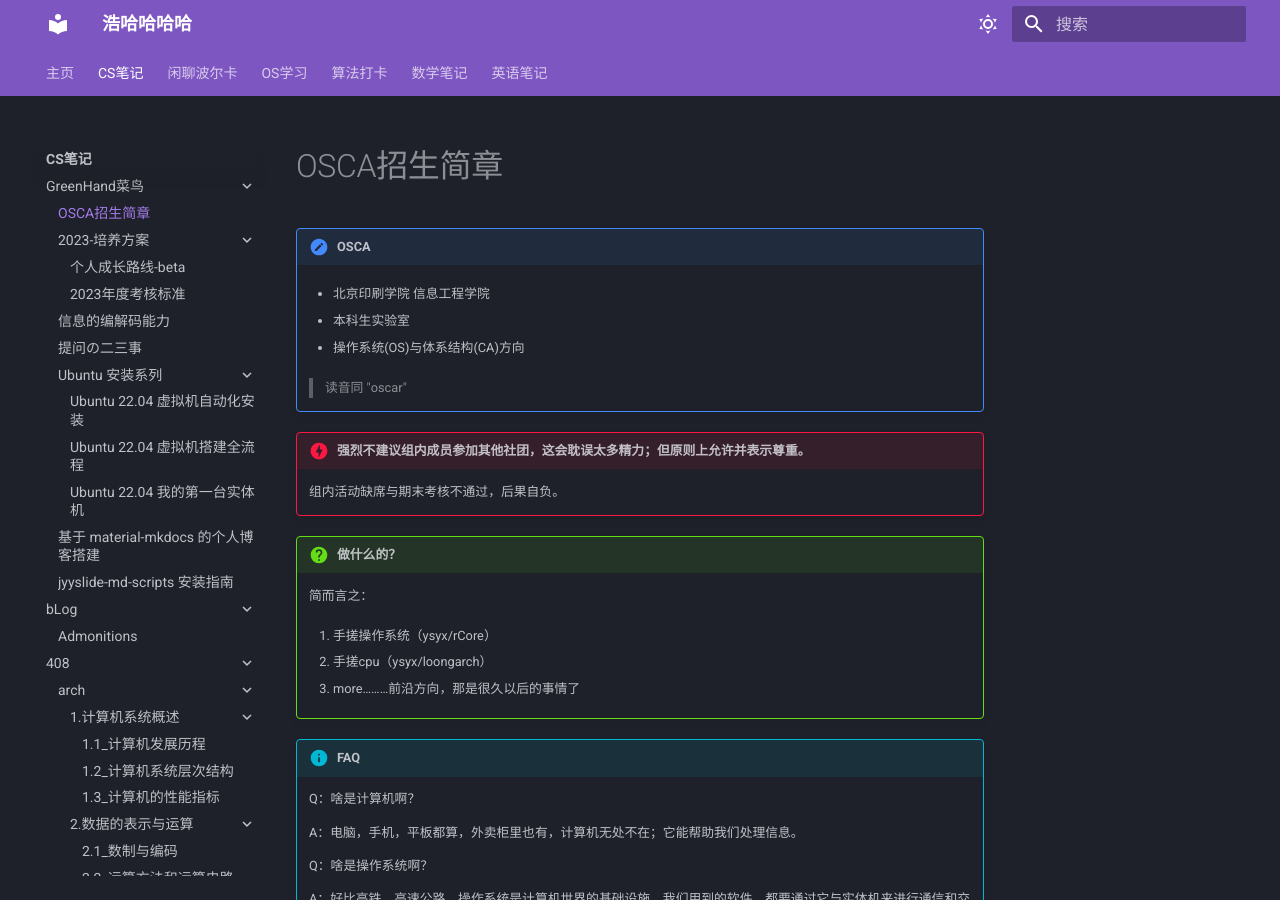
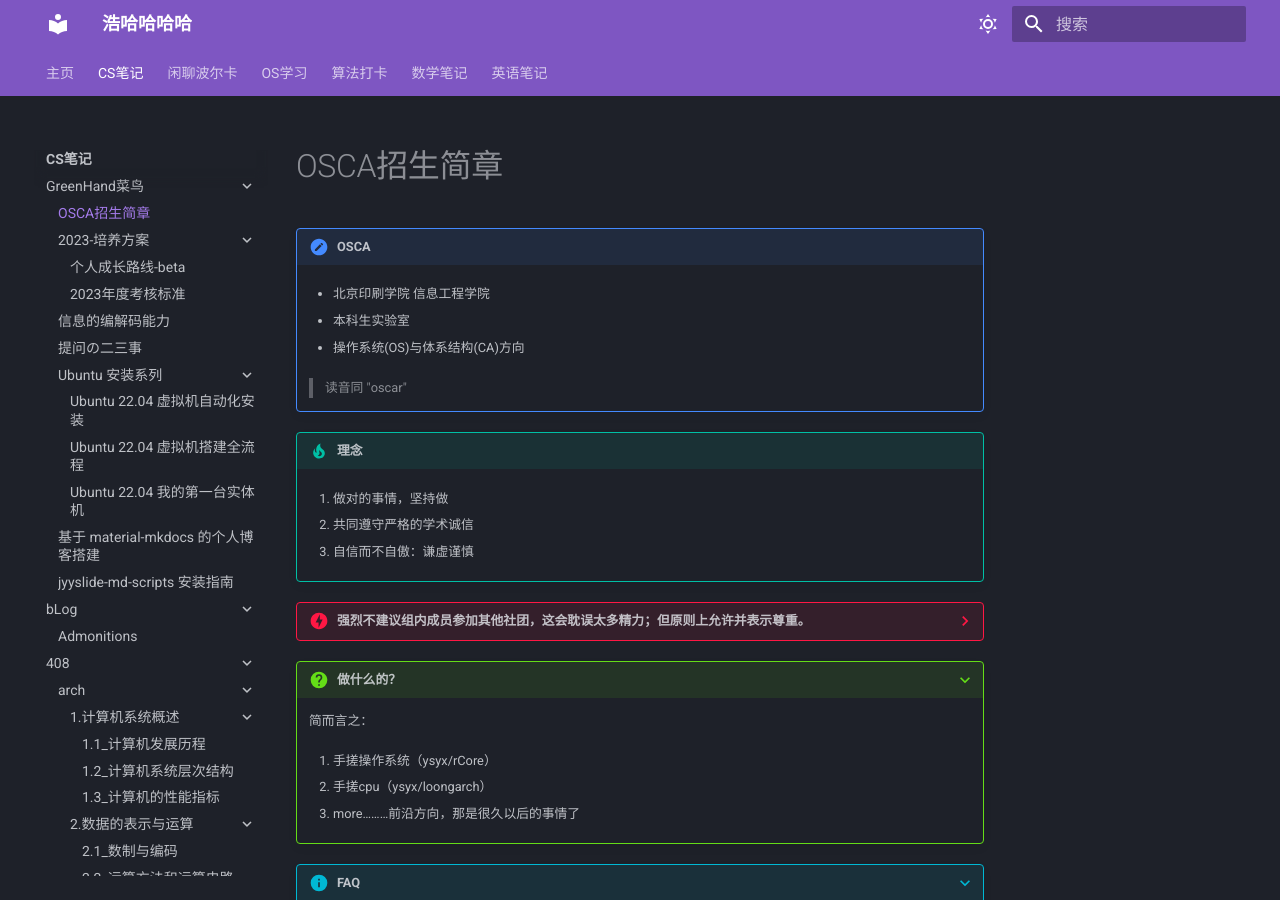
Before and after one commit to Haohahahaha/cs, an MkDocs documentation site: the page built from docs/greenhand/recruit/recruit.md, in a window 1280 px wide and 900 px high. Built offline with MkDocs 1.6.1 and Material for MkDocs 9.7.7, drawn with Linux system fonts in a browser that asks for light colours; some of the changed text lies outside the part shown.

Commit message:
2023-12-13_08:01:55 update

```diff
--- a/docs/greenhand/recruit/recruit.md
+++ b/docs/greenhand/recruit/recruit.md
@@ -10,12 +10,19 @@
 
 	> 读音同 "oscar"
 
+!!! tip "理念"
 
-!!! danger "强烈不建议组内成员参加其他社团，这会耽误太多精力；但原则上允许并表示尊重。"
+	1. 做对的事情，坚持做
+
+	2. 共同遵守严格的学术诚信
+
+	3. 自信而不自傲：谦虚谨慎
+
+??? danger "强烈不建议组内成员参加其他社团，这会耽误太多精力；但原则上允许并表示尊重。"
 
 	组内活动缺席与期末考核不通过，后果自负。
 
-!!! question "做什么的？"
+???+ question "做什么的？"
 
 	简而言之：
 
@@ -25,7 +32,7 @@
 
 	3. more………前沿方向，那是很久以后的事情了
 
-!!! info "FAQ"
+???+ info "FAQ"
 
 	Q：啥是计算机啊？
 
@@ -47,7 +54,7 @@
 
 	A：随便问啦～欢迎多多了解！
 
-!!! tip "有什么吸引人的？"
+???+ tip "有什么吸引人的？"
 
 	1. 有望成为酷酷的极客（这是一种文化🤙）
 
```
Also changed, not shown: other parts of docs/greenhand/recruit/recruit.md (+0 -13 lines), docs/greenhand/initializer-ubuntu2204/install.md (+6 -0 lines).
